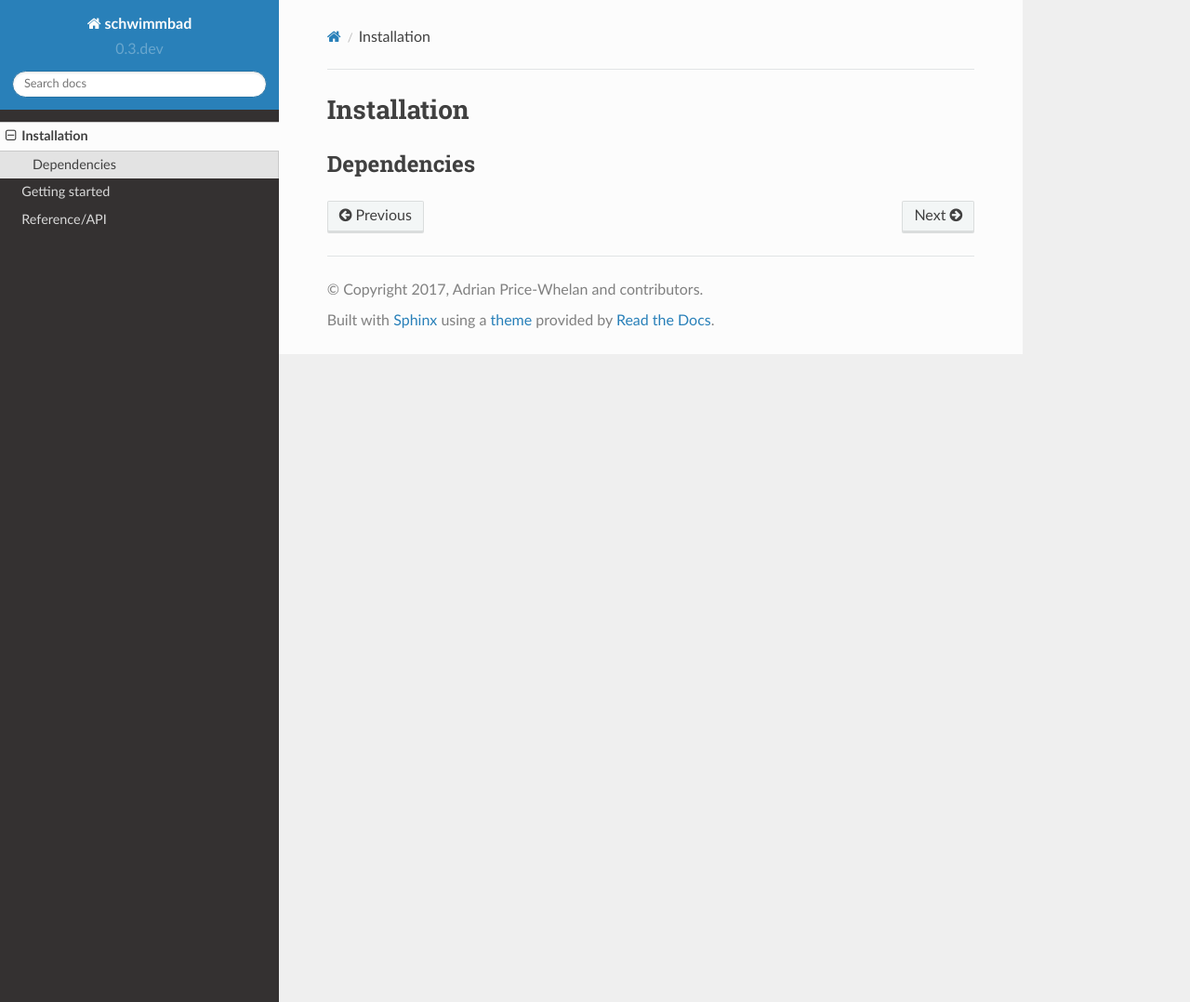
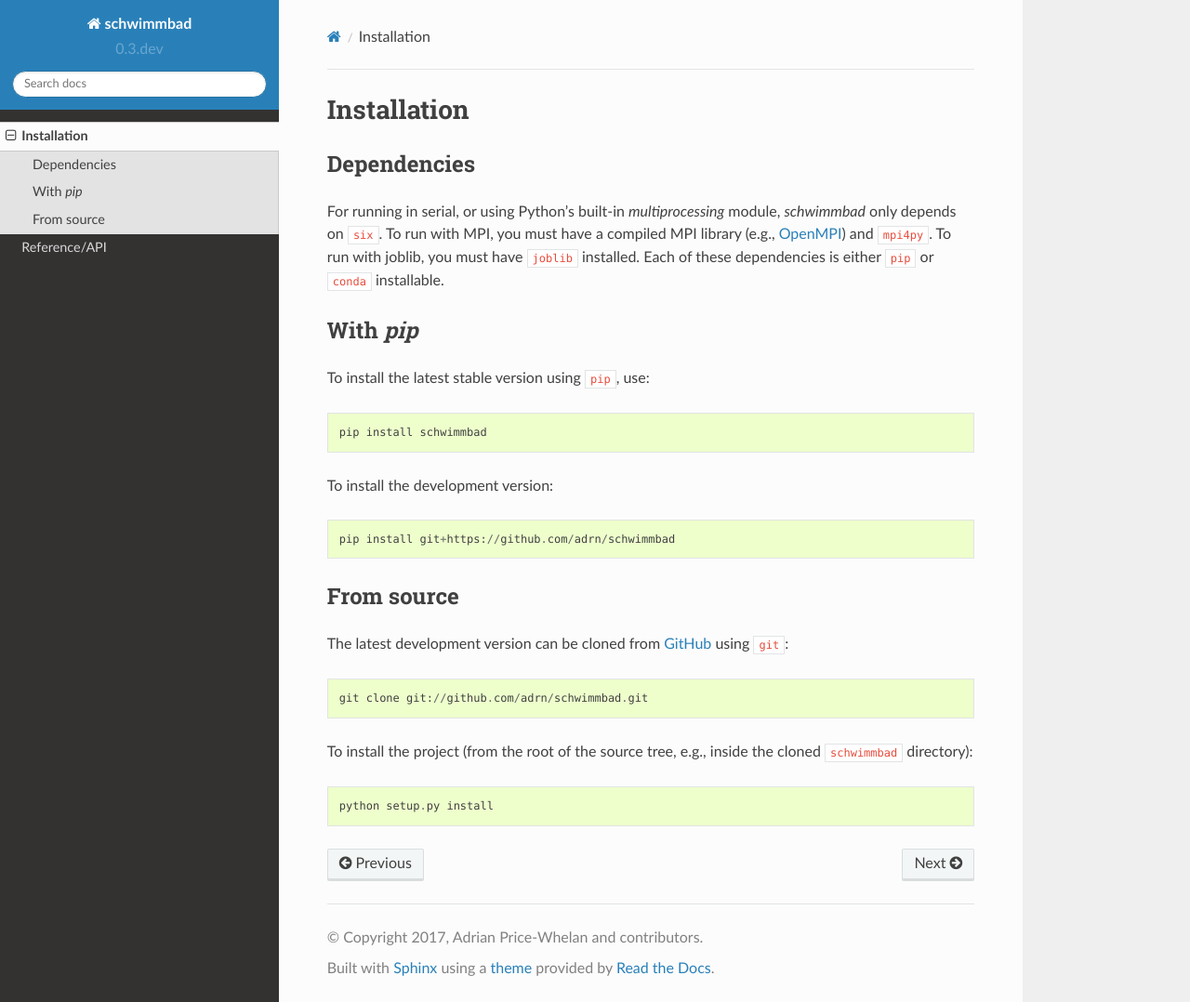
Before and after one commit to adrn/schwimmbad, a Sphinx documentation site: the page built from docs/install.rst, in a window 1280 px wide and 1078 px high. Shown: the whole window at 93% size. Built offline with Sphinx 7.4.7 and the Read the Docs theme 2.0.0, drawn with Linux system fonts in a browser that asks for light colours.

```diff
--- a/docs/getting-started.rst
+++ /dev/null
@@ -1,5 +0,0 @@
-.. _getting-started:
-
-***************
-Getting started
-***************
--- a/docs/install.rst
+++ b/docs/install.rst
@@ -6,3 +6,34 @@
 
 Dependencies
 ============
+
+For running in serial, or using Python's built-in `multiprocessing` module,
+`schwimmbad` only depends on ``six``.
+To run with MPI, you must have a compiled MPI library (e.g., `OpenMPI
+<https://www.open-mpi.org/>`_) and ``mpi4py``.
+To run with joblib, you must have ``joblib`` installed.
+Each of these dependencies is either ``pip`` or ``conda`` installable.
+
+With `pip`
+==========
+
+To install the latest stable version using ``pip``, use::
+
+    pip install schwimmbad
+
+To install the development version::
+
+    pip install git+https://github.com/adrn/schwimmbad
+
+From source
+===========
+
+The latest development version can be cloned from
+`GitHub <https://github.com/>`_ using ``git``::
+
+   git clone git://github.com/adrn/schwimmbad.git
+
+To install the project (from the root of the source tree, e.g., inside
+the cloned ``schwimmbad`` directory)::
+
+    python setup.py install
```
Also changed, not shown: docs/index.rst (+18 -11 lines).
